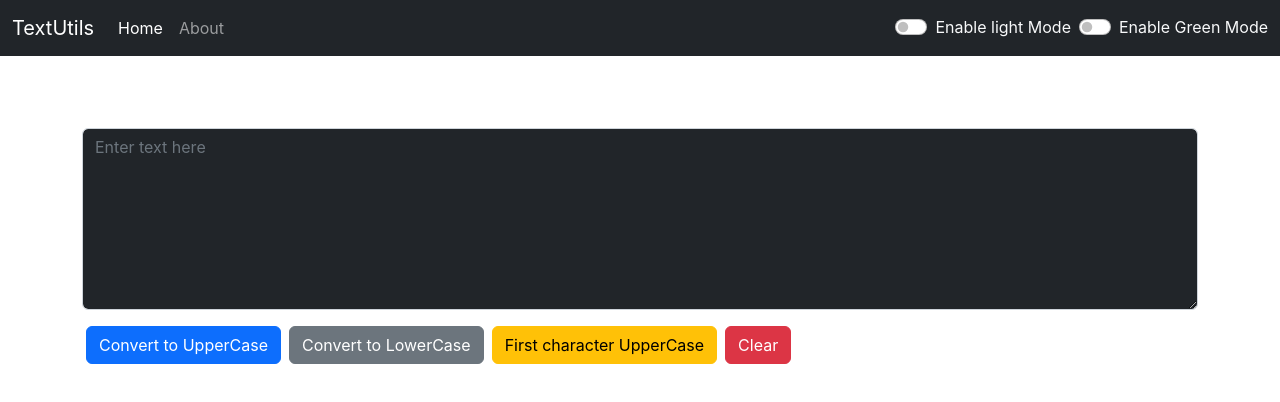
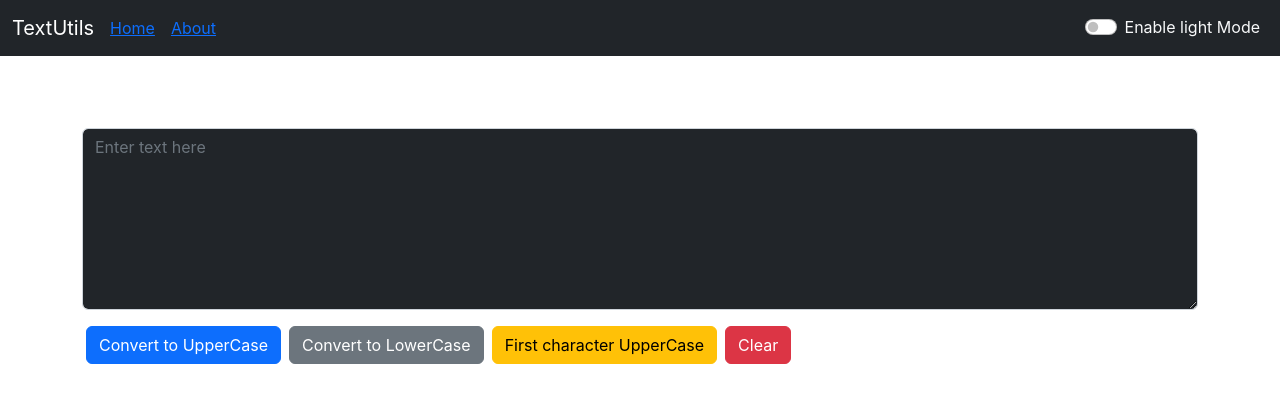
Before and after one commit to Sanchitraghu/TextUtils, a React (Create React App) app: page / in a window 1280 px wide. Shown: the top 402 px of the page. Built offline with nearby package versions, Linux system fonts and the light colour scheme.

Commit message:
Router Added

```diff
--- a/package.json
+++ b/package.json
@@ -9,6 +9,7 @@
     "bootstrap": "^5.2.0-beta1",
     "react": "^18.2.0",
     "react-dom": "^18.2.0",
+    "react-router-dom": "^6.3.0",
     "react-scripts": "5.0.1",
     "web-vitals": "^2.1.4"
   },
--- a/src/App.js
+++ b/src/App.js
@@ -3,7 +3,12 @@
 import Alert from "./components/Alert";
 import Navbar from "./components/Navbar";
 import TextArea from "./components/TextArea";
-// import About from "./components/About";
+import About from "./components/About";
+import {
+  BrowserRouter as Router,
+  Routes,
+  Route
+} from "react-router-dom";
 
 
 function App() {
@@ -11,11 +16,6 @@
   const [mode,setMode]=useState("light");
 
       const [alert,setAlert] = useState(null);
-
-
-      const [colorOn,setColorOn]= useState(true);
-
-
 
     const showAlert = (messege,type)=>{
           setAlert({
@@ -29,18 +29,7 @@
 
     }
 
-    const backgroundColor=(hexcode)=>{
-      if(colorOn){ document.body.style.backgroundColor=hexcode;
-        showAlert("Green Background Enabled","Success");
-      setColorOn(false)
-    }
-    else{
-      document.body.style.backgroundColor=hexcode;
-      showAlert("Green Background disabled","Success");
-      setColorOn(true)
-    }
 
-    }
 
  const toggles = ()=>{
 
@@ -57,15 +46,24 @@
 
   return (
   <>
-   <Navbar title = "TextUtils"  modes={mode} toggleCheck={toggles} bkclr = {backgroundColor} clrOn={colorOn} />
-   <Alert alrt={alert} />
-   <div className="container my-3">
-   <TextArea showAlert={showAlert} heading="This is a props" modes={mode} clr={colorOn} />
+   <Router>
 
 
-   {/* <About /> */}
+   <Navbar title = "TextUtils"  modes={mode} toggleCheck={toggles}/>
+   <Alert alrt={alert} />
 
-   </div>
+
+
+   <div className="container my-3">
+
+
+          <Routes>
+                  <Route exact path="/" element={<TextArea showAlert={showAlert} heading="This is a props" modes={mode}/>}/>
+                  <Route exact path="/about" element={<About/>}/>
+        </Routes>
+
+      </div>
+    </Router>
 
    </>
   );
--- a/src/components/navBar.js
+++ b/src/components/navBar.js
@@ -1,35 +1,26 @@
 import React from "react";
 import PropTypes from 'prop-types';
+import { Link } from "react-router-dom";
+
 
 function Nav(props){
 
- function handleBk1Change(){
-  if(props.clrOn===true){ props.bkclr("#D9F8C4");}
-  else{
-        if(props.modes==="dark"){
-          props.bkclr("#F2D7D9");
-        }else{
-          props.bkclr("#774360");
-        }
-  }
-
- }
 
     return (
         <>
         <nav className={`navbar navbar-${props.modes==="light"? "dark" : "light"} bg-${props.modes==="light"? "dark" : "light"} navbar-expand-lg`}>
       <div className="container-fluid">
-        <a className="navbar-brand" href="/">{props.title}</a>
+        <Link className="navbar-brand" to="/">{props.title}</Link>
         <button className="navbar-toggler" type="button" data-bs-toggle="collapse" data-bs-target="#navbarSupportedContent" aria-controls="navbarSupportedContent" aria-expanded="false" aria-label="Toggle navigation">
           <span className="navbar-toggler-icon"></span>
         </button>
         <div className="collapse navbar-collapse" id="navbarSupportedContent">
           <ul className="navbar-nav me-auto mb-2 mb-lg-0">
             <li className="nav-item">
-              <a className="nav-link active" aria-current="page" href="/">Home</a>
+              <Link className="nav-a active" aria-current="page" to="/">Home</Link>
             </li>
-            <li className="nav-item">
-              <a className="nav-link" href="/">About</a>
+            <li className="nav-item mx-3">
+              <Link className="nav-a" to="/about">About</Link>
             </li>
 
 
@@ -43,10 +34,7 @@
   <input className="form-check-input" onChange = {props.toggleCheck} type="checkbox" role="switch" id="flexSwitchCheckChecked" />
   <label className="form-check-label"  htmlFor="flexSwitchCheckChecked">{`Enable ${props.modes} Mode`}</label>
 </div>
-          <div className={`form-check form-switch text-${props.modes==="dark"? "dark" : "light"}`}>
-  <input className="form-check-input" onChange = {handleBk1Change} type="checkbox" role="switch" id="flexSwitchCheckChecked" />
-  <label className="form-check-label"  htmlFor="flexSwitchCheckChecked">{`Enable Green Mode`}</label>
-</div>
+
         </div>
       </div>
     </nav>
```
Also changed, not shown: 1 other file (tests, documents, lock files or other folders).
